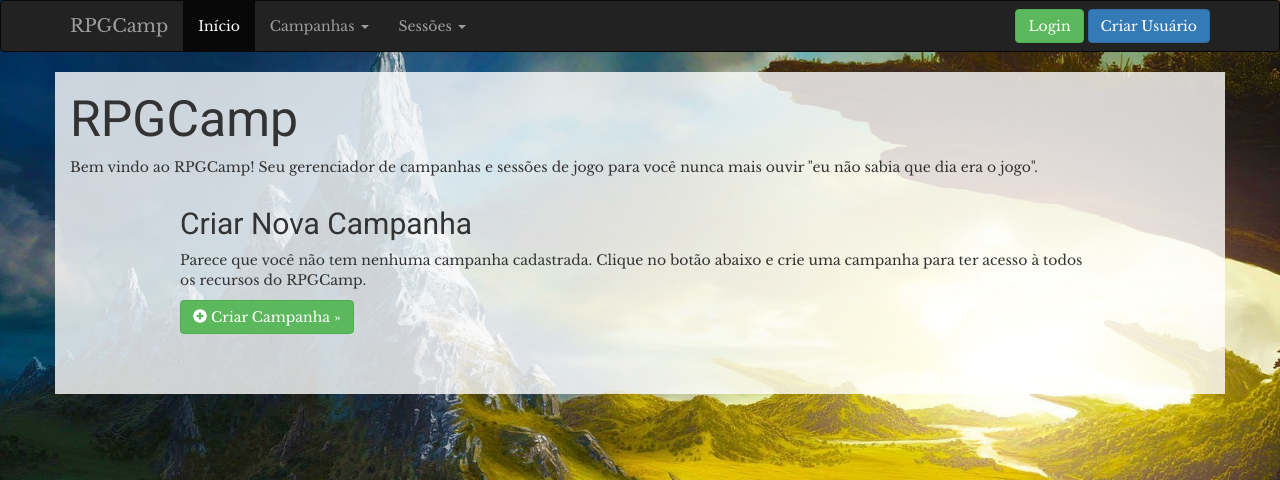
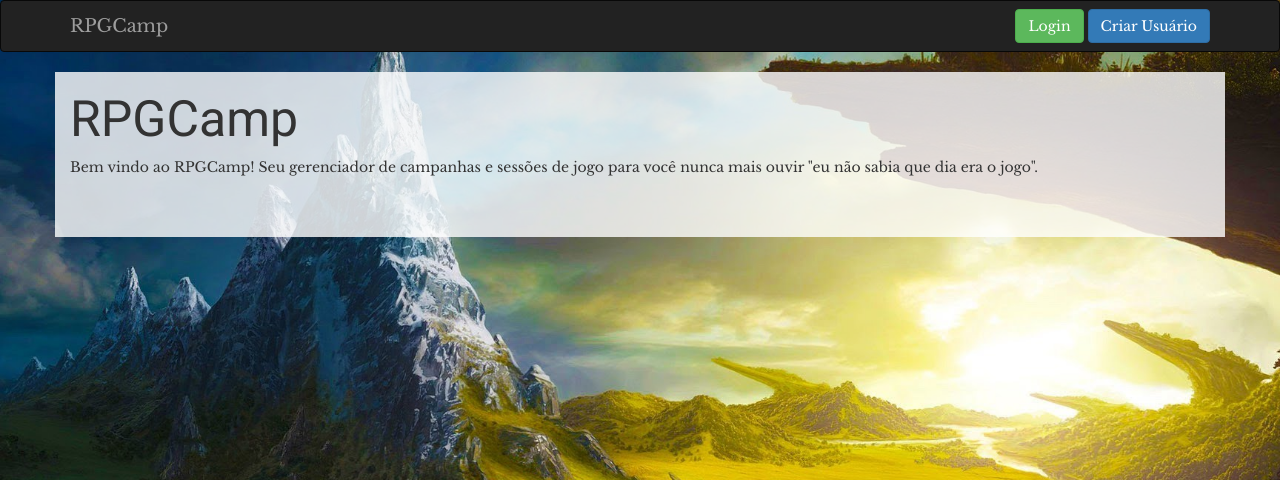
Before and after one commit to pedroleone/rpgcampaign, a Django app: page / in a window 1280 px wide. Shown: the top 480 px of the page. Run offline with Django 3.2, Linux system fonts and the light colour scheme; some libraries are stand-ins or nearby versions.

Commit message:
Template changes

```diff
--- a/rpgcamp/templates/base.html
+++ b/rpgcamp/templates/base.html
@@ -4,6 +4,8 @@
 
 <head>
 	<meta http-equiv="Content-Type" content="text/html; charset=UTF-8" />
+  <meta name="viewport" content="width=device-width, initial-scale=1.0">
+
 	<title>RPGCamp</title>
 </head>
 
@@ -95,6 +97,8 @@ h2,h3,h4,h5 {
         </div>
         <div id="navbar" class="navbar-collapse collapse">
           <ul class="nav navbar-nav">
+
+            {% if request.user.is_authenticated %}
             <li class="active"><a href="#">Início</a></li>
             <li class="dropdown">
               <a href="#" class="dropdown-toggle" data-toggle="dropdown" role="button" aria-haspopup="true" aria-expanded="false">Campanhas <span class="caret"></span></a>
@@ -104,16 +108,6 @@ h2,h3,h4,h5 {
                 <li role="separator" class="divider"></li>
                 <li><a href="#">Nova Campanha</a></li>
 
-              </ul>
-            </li>
-            <li class="dropdown ">
-              <a href="#" class="dropdown-toggle" data-toggle="dropdown" role="button" aria-haspopup="true" aria-expanded="false">Sessões <span class="caret"></span></a>
-              <ul class="dropdown-menu">
-                <li><a href="#">Marcar Nova Sessão</a></li>
-                <li><a href="#">Remarcar Sessão</a></li>
-                <li role="separator" class="divider"></li>
-                <li><a href="#">Diário de Sessões</a></li>
-                <li><a href="#">Histórico</a></li>
               </ul>
             </li>
 
@@ -127,11 +121,17 @@ h2,h3,h4,h5 {
                 <li><a href="#">Missões</a></li>
                 <li><a href="#">Citações</a></li>
                 <li role="separator" class="divider"></li>
+                <li><a href="#">Marcar Nova Sessão</a></li>
+                <li><a href="#">Remarcar Sessão</a></li>
+                <li role="separator" class="divider"></li>
+                <li><a href="#">Diário de Sessões</a></li>
+                <li><a href="#">Histórico</a></li>
+                <li role="separator" class="divider"></li>
                 <li><a href="#">House Rules</a></li>
                 <li><a href="#">Utilidades</a></li>
               </ul>
             </li>
-
+            {% endif %}
 
           </ul>
           <ul class="nav navbar-nav navbar-right">
--- a/rpgcamp/templates/index.html
+++ b/rpgcamp/templates/index.html
@@ -28,13 +28,14 @@
 "> </span> Criar Campanha &raquo;</a></p>
         </div>
 {% else %}
+  {% if request.user.is_authenticated %}
         <div class="col-xs-offset-1 col-xs-10">
           <h2>Criar Nova Campanha</h2>
           <p>Parece que você não tem nenhuma campanha cadastrada. Clique no botão abaixo e crie uma campanha para ter acesso à todos os recursos do RPGCamp.</p>
           <p><a class="btn btn-success" href="{% url 'create_campaign' %}" role="button"><span class="glyphicon glyphicon-plus-sign
 "> </span> Criar Campanha &raquo;</a></p>
         </div>
-
+{% endif %}
 {% endif %}
 
 
```
